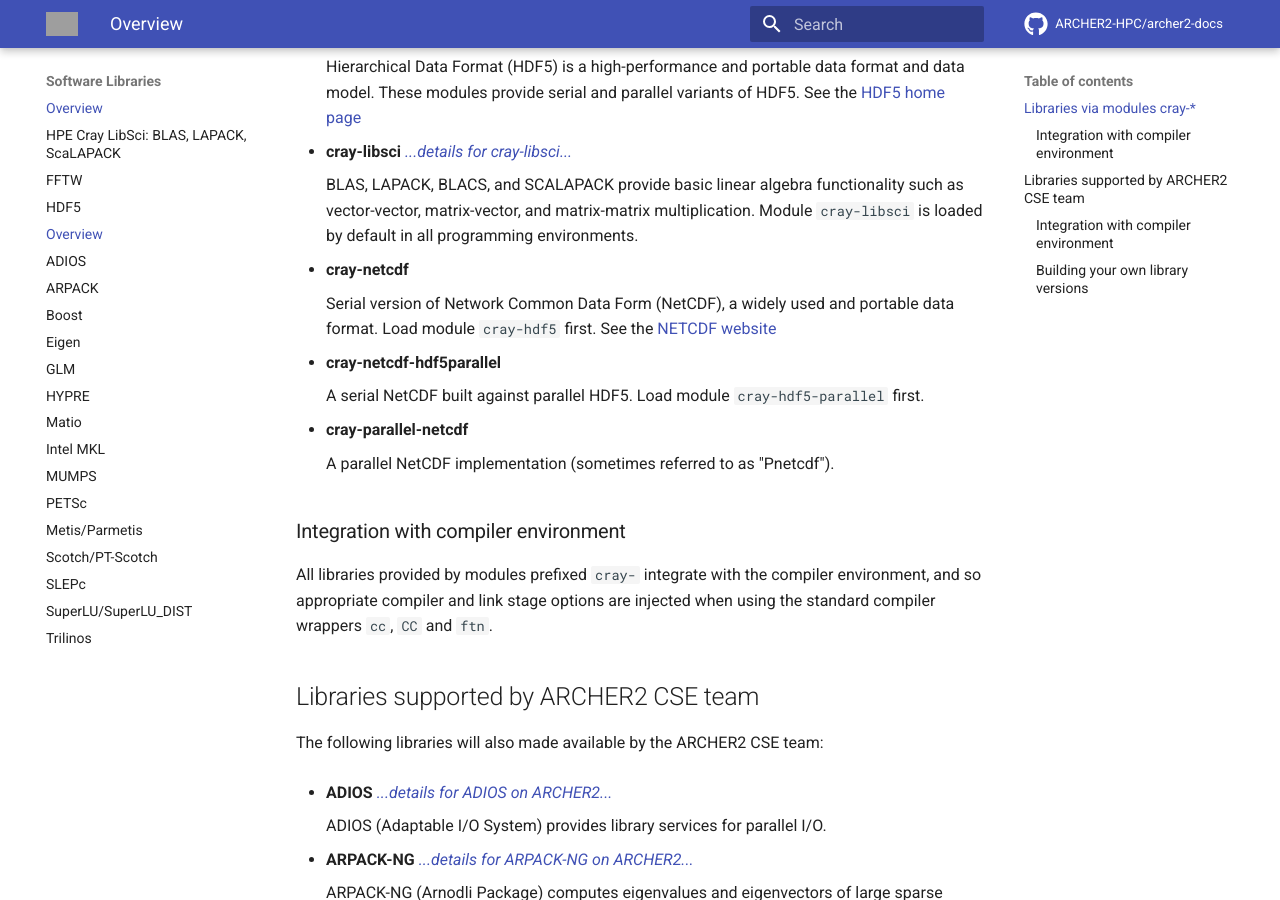
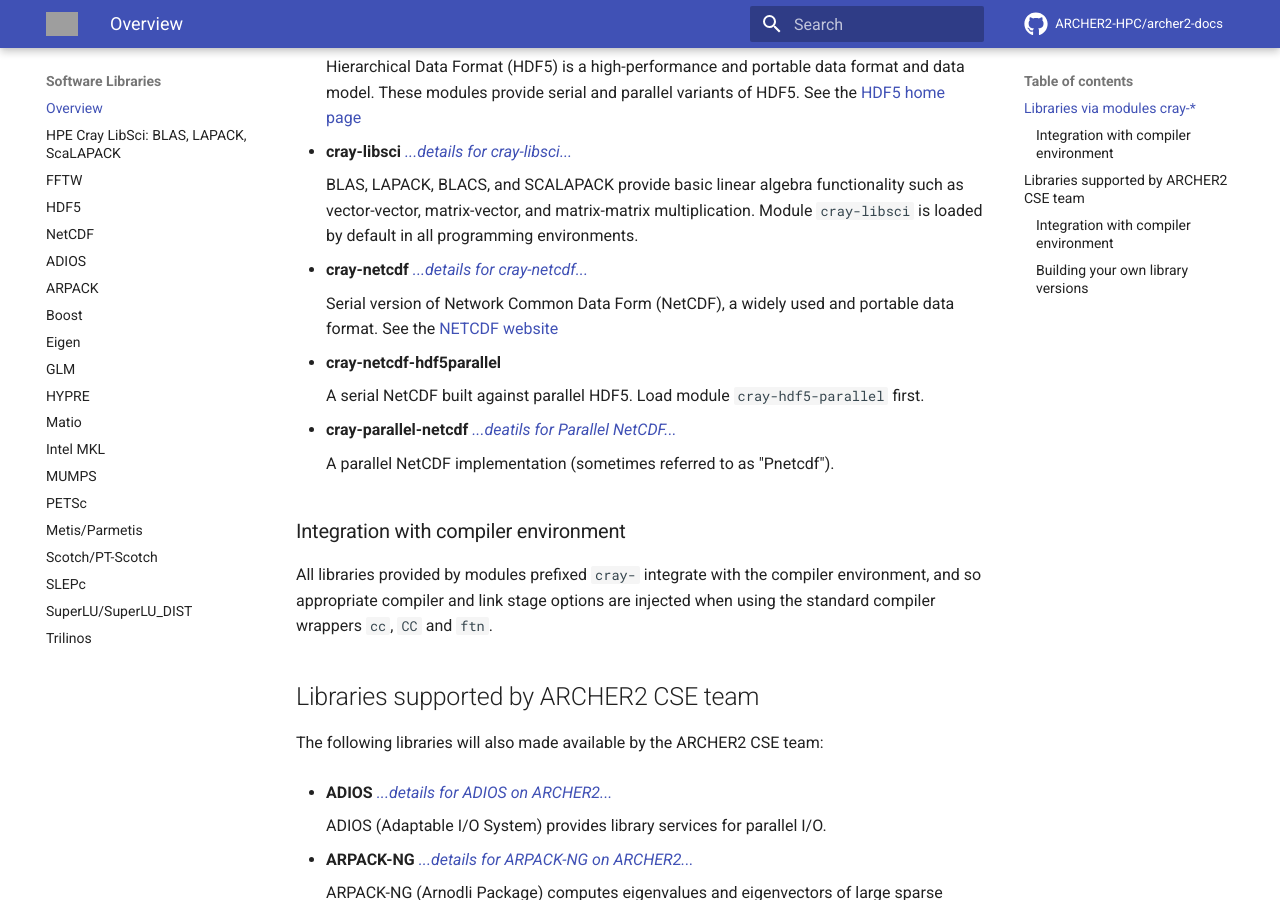
Before and after one commit to ARCHER2-HPC/archer2-docs, an MkDocs documentation site: the page built from docs/software-libraries/index.md, in a window 1280 px wide and 900 px high, scrolled down 703 px. Built offline with MkDocs 1.6.1 and Material for MkDocs 9.7.7, drawn with Linux system fonts in a browser that asks for light colours; comment, search, counter and statistics services are not loaded; grey boxes are pictures that could not be loaded.

Commit message:
Re-instate netcdf page

```diff
--- a/docs/software-libraries/index.md
+++ b/docs/software-libraries/index.md
@@ -44,10 +44,10 @@
      Module `cray-libsci` is loaded by default in all programming
      environments.
 
-- **cray-netcdf**
+- **cray-netcdf** [*...details for cray-netcdf...*](netcdf.md)
 
     Serial version of Network Common Data Form (NetCDF), a widely used
-    and portable data format. Load module `cray-hdf5` first.
+    and portable data format.
     See the [NETCDF website](https://www.unidata.ucar.edu/software/netcdf/)
 
 - **cray-netcdf-hdf5parallel**
@@ -55,7 +55,7 @@
     A serial NetCDF built against parallel HDF5. Load module
     `cray-hdf5-parallel` first.
 
-- **cray-parallel-netcdf**
+- **cray-parallel-netcdf** [*...deatils for Parallel NetCDF...*](netcdf.md)
 
     A parallel NetCDF implementation (sometimes referred to as "Pnetcdf").
 
--- a/mkdocs.yml
+++ b/mkdocs.yml
@@ -90,7 +90,7 @@
     - "HPE Cray LibSci: BLAS, LAPACK, ScaLAPACK": software-libraries/libsci.md
     - "FFTW": software-libraries/fftw.md
     - "HDF5": software-libraries/hdf5.md
-    - "NetCDF": software-libraries/index.md
+    - "NetCDF": software-libraries/netcdf.md
     - "ADIOS": software-libraries/adios.md
     - "ARPACK": software-libraries/arpack.md
     - "Boost": software-libraries/boost.md
```
Also changed, not shown: docs/software-libraries/netcdf.md (added, +44 -0 lines).
